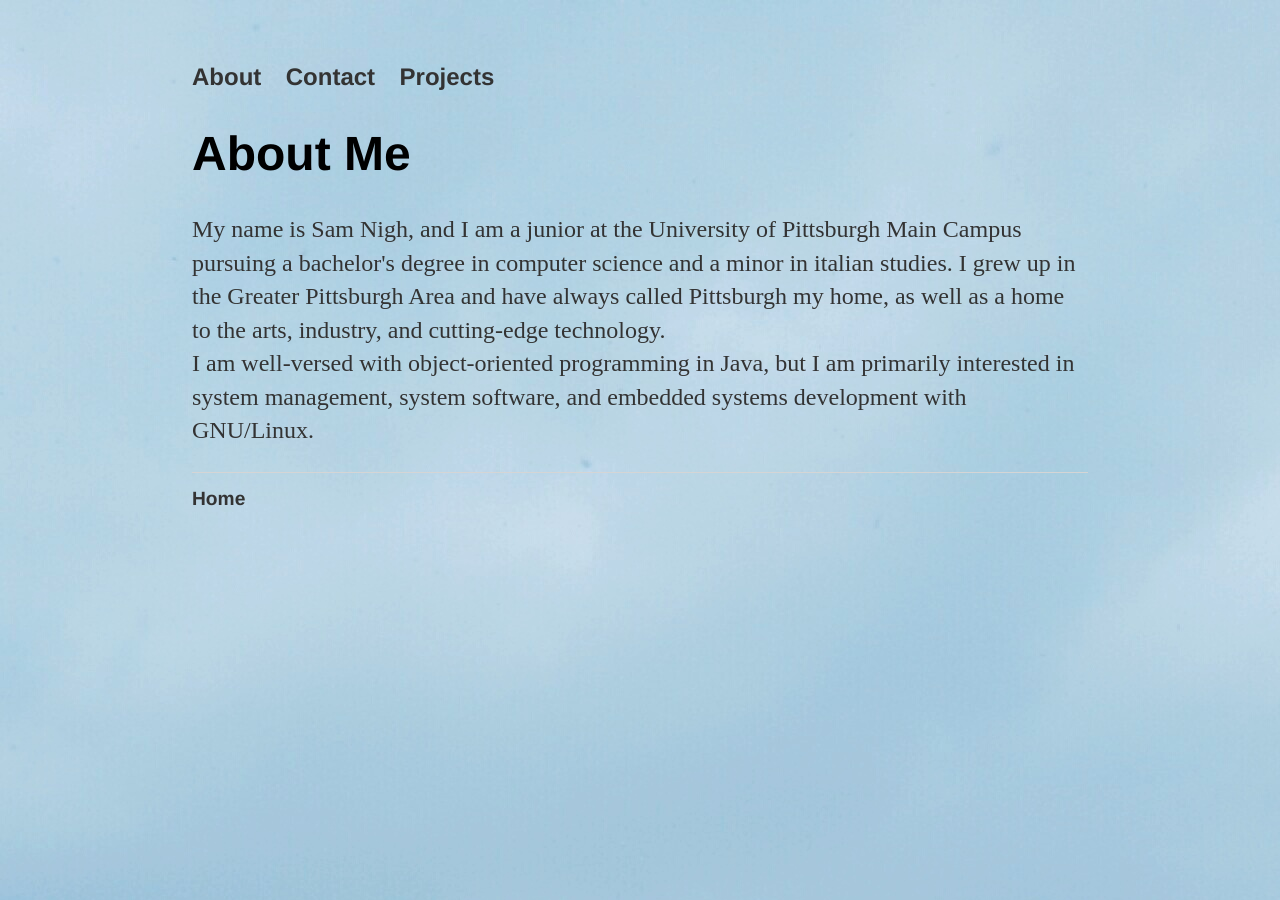
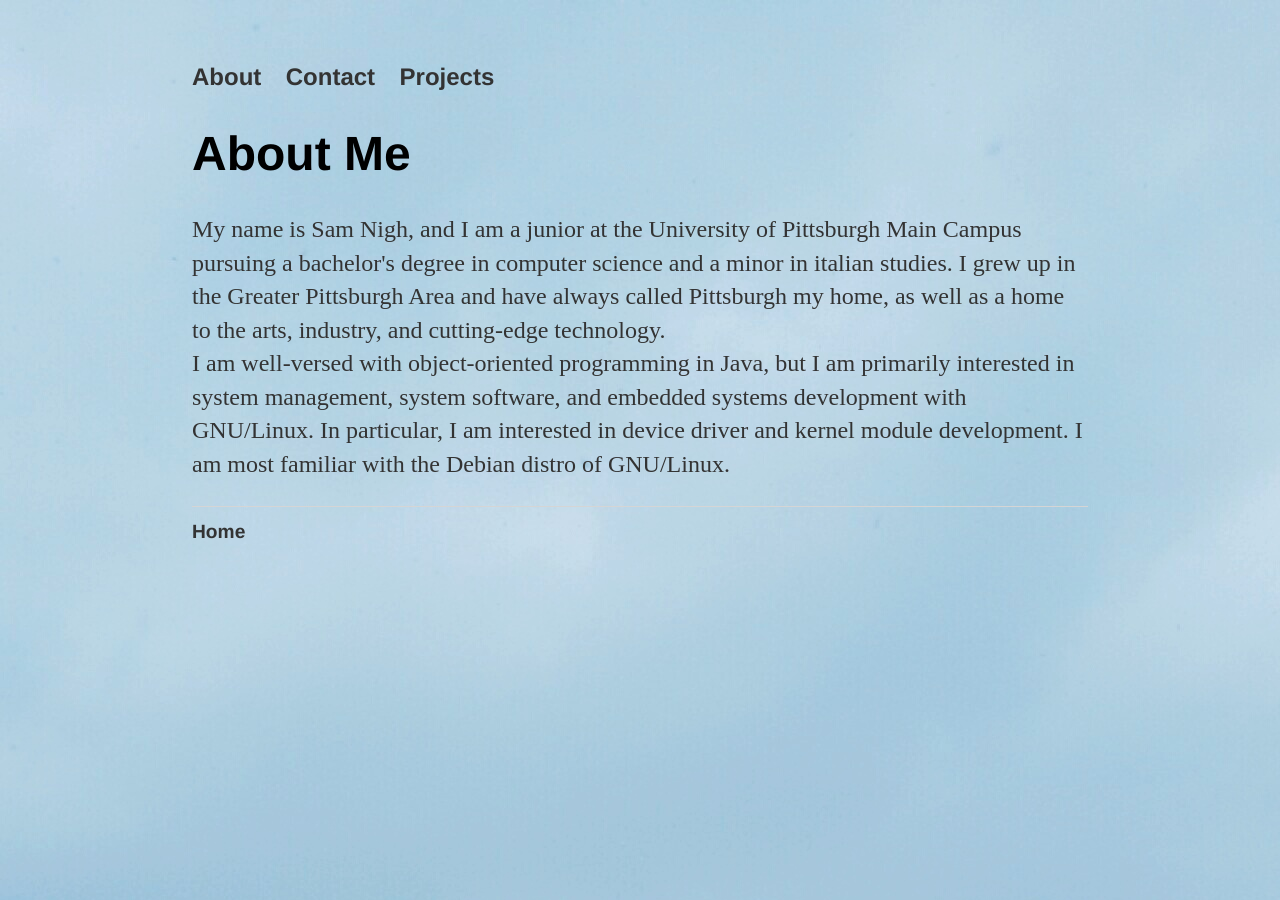
Before and after one commit to SPN11/SPN11.github.io, a Jekyll site: the page built from about.html, in a window 1280 px wide. Built offline with Jekyll 4.4.1, drawn with Linux system fonts in a browser that asks for light colours.

Commit message:
Add to about. Add border to PantherView

```diff
--- a/about.html
+++ b/about.html
@@ -9,6 +9,10 @@ title: About Sam Nigh
     	I grew up in the Greater Pittsburgh Area and have always called Pittsburgh my home, as well as a home to the arts, industry,
     	and cutting-edge technology. <br>
     	I am well-versed with object-oriented programming in Java, but I am primarily interested in
-	system management, system software, and embedded systems development with GNU/Linux.
-  </p>
+	system management, system software, and embedded systems development with GNU/Linux. In
+	particular, I am interested in device driver and kernel module development. I am most
+	familiar with the Debian distro of GNU/Linux.
+
+	<!-- Add information about internships, and WRITE RESUME IN LATEX -->
+ 	</p>
 </div>
--- a/projects.html
+++ b/projects.html
@@ -10,6 +10,7 @@ title: My Projects
 	custom Pitt API (written in Python, hosted as a Flask application on AWS). The data is then organized into filterable pins that are
 	placed on a map to show locations of incident records, or information about Pitt services.<br></p>
 	<a href="http://pittcsc.org/PantherView/">Link to PantherView</a><br><br>
-	<img src="/images/panther_view.png" alt="panther_view" height="542" width="1000">
+	<img border="2" src="/images/panther_view.png" alt="panther_view" height="542" width="1000">
+	<br>
 	<br>
 </div>
```
